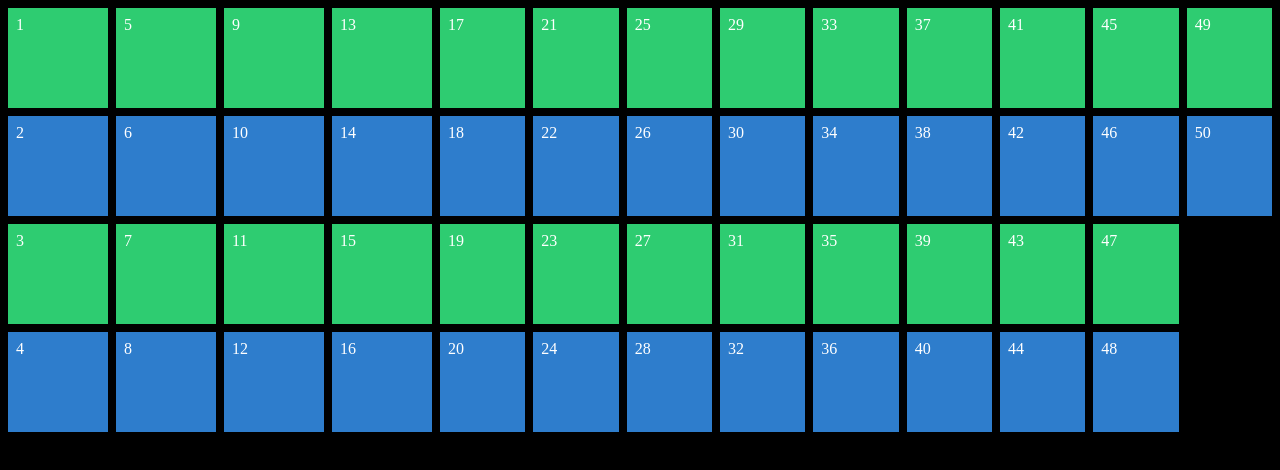
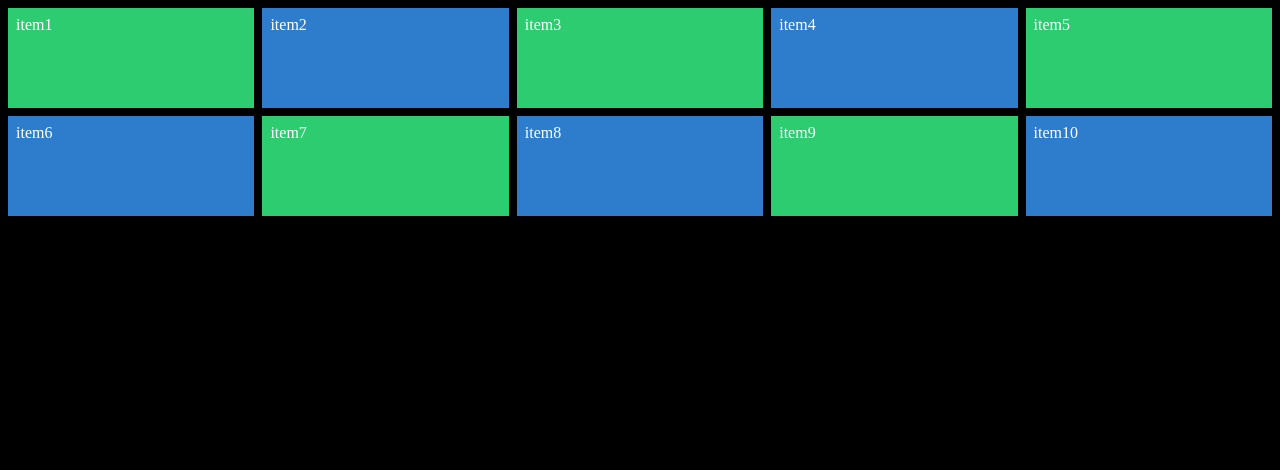
Before and after one commit to UnhappyDogChew/nomadcoder-scss-masterclass, a website: page index.html in a window 1280 px wide. Drawn offline with Linux system fonts and the light colour scheme.

Commit message:
lesson#2.11

```diff
--- a/index.html
+++ b/index.html
@@ -5,55 +5,15 @@
     <link href="styles/styles.css" rel="stylesheet" />
   </head>
   <body class="grid">
-    <div class="item">1</div>
-    <div class="item">2</div>
-    <div class="item">3</div>
-    <div class="item">4</div>
-    <div class="item">5</div>
-    <div class="item">6</div>
-    <div class="item">7</div>
-    <div class="item">8</div>
-    <div class="item">9</div>
-    <div class="item">10</div>
-    <div class="item">11</div>
-    <div class="item">12</div>
-    <div class="item">13</div>
-    <div class="item">14</div>
-    <div class="item">15</div>
-    <div class="item">16</div>
-    <div class="item">17</div>
-    <div class="item">18</div>
-    <div class="item">19</div>
-    <div class="item">20</div>
-    <div class="item">21</div>
-    <div class="item">22</div>
-    <div class="item">23</div>
-    <div class="item">24</div>
-    <div class="item">25</div>
-    <div class="item">26</div>
-    <div class="item">27</div>
-    <div class="item">28</div>
-    <div class="item">29</div>
-    <div class="item">30</div>
-    <div class="item">31</div>
-    <div class="item">32</div>
-    <div class="item">33</div>
-    <div class="item">34</div>
-    <div class="item">35</div>
-    <div class="item">36</div>
-    <div class="item">37</div>
-    <div class="item">38</div>
-    <div class="item">39</div>
-    <div class="item">40</div>
-    <div class="item">41</div>
-    <div class="item">42</div>
-    <div class="item">43</div>
-    <div class="item">44</div>
-    <div class="item">45</div>
-    <div class="item">46</div>
-    <div class="item">47</div>
-    <div class="item">48</div>
-    <div class="item">49</div>
-    <div class="item">50</div>
+    <div class="item">item1</div>
+    <div class="item">item2</div>
+    <div class="item">item3</div>
+    <div class="item">item4</div>
+    <div class="item">item5</div>
+    <div class="item">item6</div>
+    <div class="item">item7</div>
+    <div class="item">item8</div>
+    <div class="item">item9</div>
+    <div class="item">item10</div>
   </body>
 </html>
--- a/styles/styles.css
+++ b/styles/styles.css
@@ -99,14 +99,19 @@ grid-template-columns 를 설정한 뒤 grid-auto-columns 를 설정하면 원
 grid-auto-flow 가 기본적으로 row 로 설정되어있기 때문이다. 이 속성을 column 으로 바꾸면 새 아이템이
 추가될 때마다 column 을 추가하게 되고, 아이템의 순서도 첫 column 부터 차는 순서로 바뀌게 된다.
 */
+
+/*
+lesson #2.11
+
+minmax() 함수로 최소크기와 최대크기를 지정해줄 수 있다.
+*/
 .grid {
   background: black;
   display: grid;
   height: calc(100vh - 16px);
   gap: 8px;
-  grid-template-columns: repeat(4, 100px);
+  grid-template-columns: repeat(5, minmax(100px, 1fr));
   grid-template-rows: repeat(4, 100px);
-  grid-auto-flow: column;
 }
 
 /*
```
